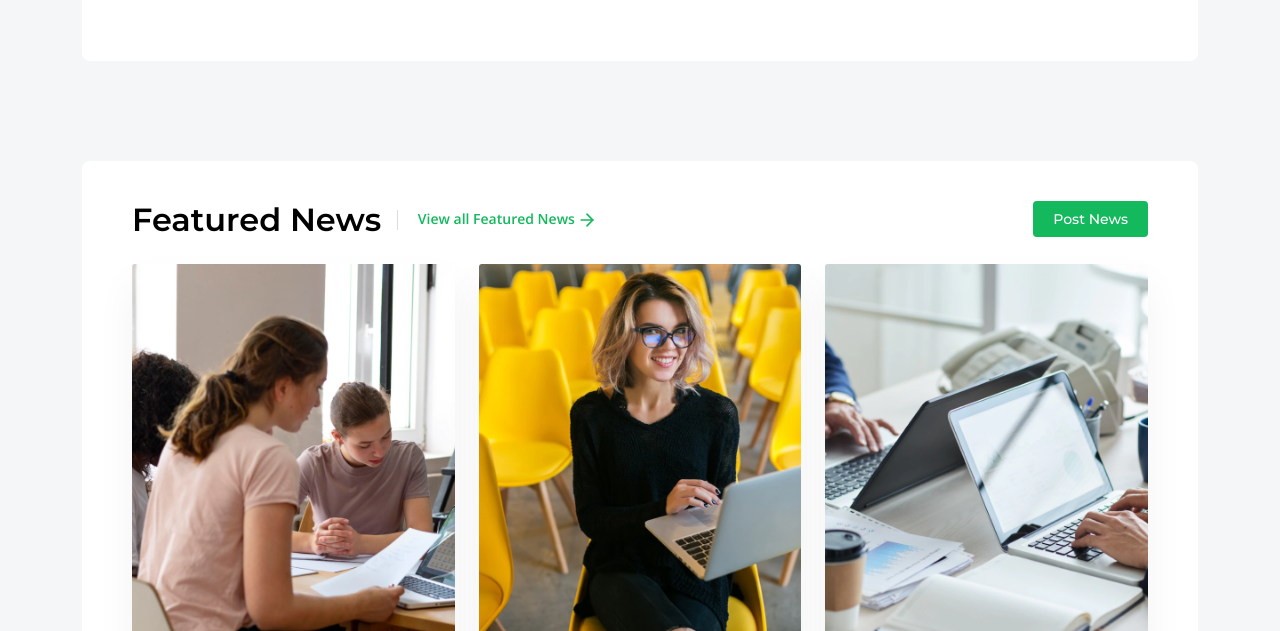
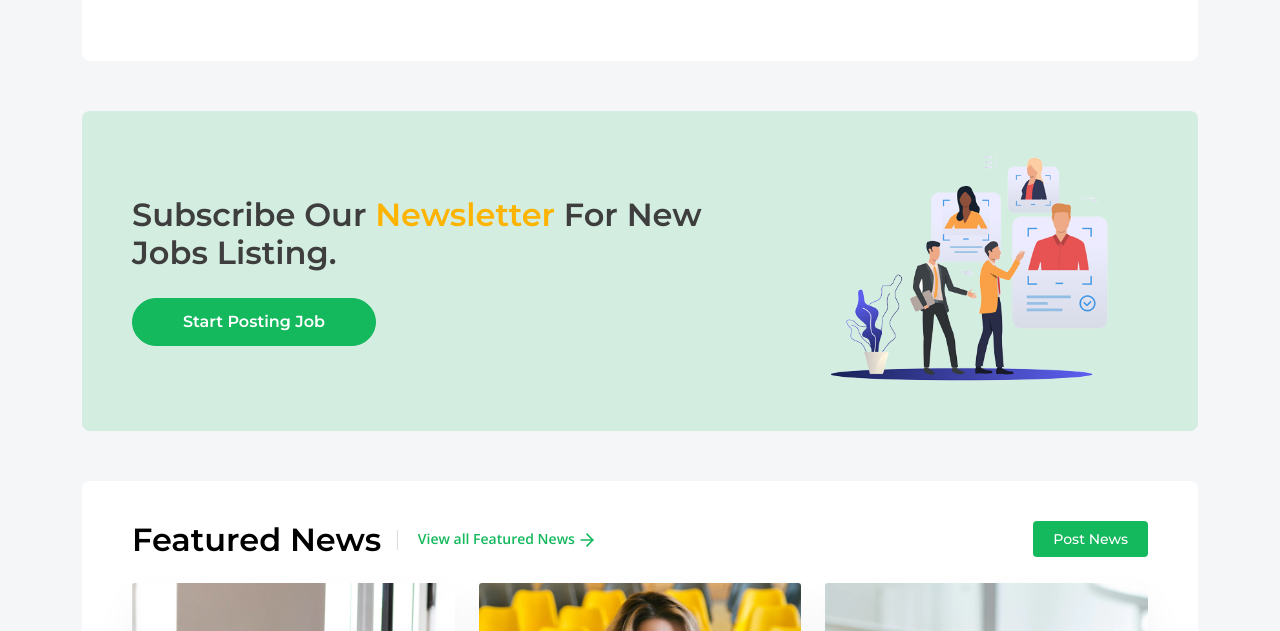
Before and after one commit to hiepdv-hus/homepage6, a plain HTML site: page index.html in a window 1280 px wide. Shown: the part 4325-4956 px from the top of the page. Drawn offline with nearby package versions, Linux system fonts and the light colour scheme.

Commit message:
homepage6

```diff
--- a/assets/css/home6-style.css
+++ b/assets/css/home6-style.css
@@ -110,7 +110,8 @@ p {
   display: inline-block;
   padding: 10px 50px;
   text-transform: capitalize;
-  color: var(--bs-primary);
+  color: #fff;
+  background: var(--bs-primary);
   font-family: "Montserrat", sans-serif;
   font-weight: 600;
   border-radius: 4px;
@@ -120,8 +121,7 @@ p {
 }
 .jobguru-btn:hover {
   color: #fff;
-  background: #156CC1;
-  box-shadow: 0px 0px 30px rgb(0 0 0 / 10%);
+  box-shadow: 0px 0px 30px rgb(0 0 0 / 30%);
 }
 .jobguru-post {
   display: inline-block;
@@ -1087,7 +1087,21 @@ i.fa-heart {
   font-size: 24px;
   color: var(--bs-primary);
 }
-
+.jobguru-video-area {
+  background: rgb(20 184 93 / 15%);
+  background-size: cover;
+  position: relative;
+  z-index: 1;
+  padding: 2.5rem 3.125rem;
+  border-radius: .5rem;
+}
+.site-heading-ads h2 {
+  color: #3e3e3e;
+  font-family: "Montserrat", sans-serif;
+  text-transform: capitalize;
+  font-weight: 600;
+  margin-bottom: 25px;
+}
 .job-category-name {
   font-family: "Montserrat", sans-serif;
   max-width: 215px !important;
--- a/index.html
+++ b/index.html
@@ -1605,7 +1605,7 @@
     </section>
     <!-- Job Tab Area End -->
 
-    <section class="section_50 featured_company feature-job-companies">
+    <section class="section_T50 featured_company feature-job-companies">
         <div class="container">
             <div class="block">
                 <div class="row">
@@ -1796,6 +1796,31 @@
                         </div>
             </div>
        </div>
+    </section>
+
+    <section class="section_T50">
+        <div class="container">
+            <div class="jobguru-video-area">
+                <div class="row align-items-center">
+                    <div class="col-md-7">
+                        <div class="site-heading-ads">
+                            <h2>
+                                Subscribe our <span style="color: #FDB400;">newsletter</span> for new jobs listing.
+                            </h2>
+                            <div class="col-md-12">
+                                <a href="" class="jobguru-btn">
+                                    Start posting job
+                                </a>
+                            </div>
+                        </div>
+                    </div>
+                    <div class="col-md-1"></div>
+                    <div class="col-md-4">
+                        <img width="100%" src="./assets/img/21207.png">
+                    </div>
+                </div>
+            </div>
+        </div>
     </section>
 
     <!-- Featured News -->
```
